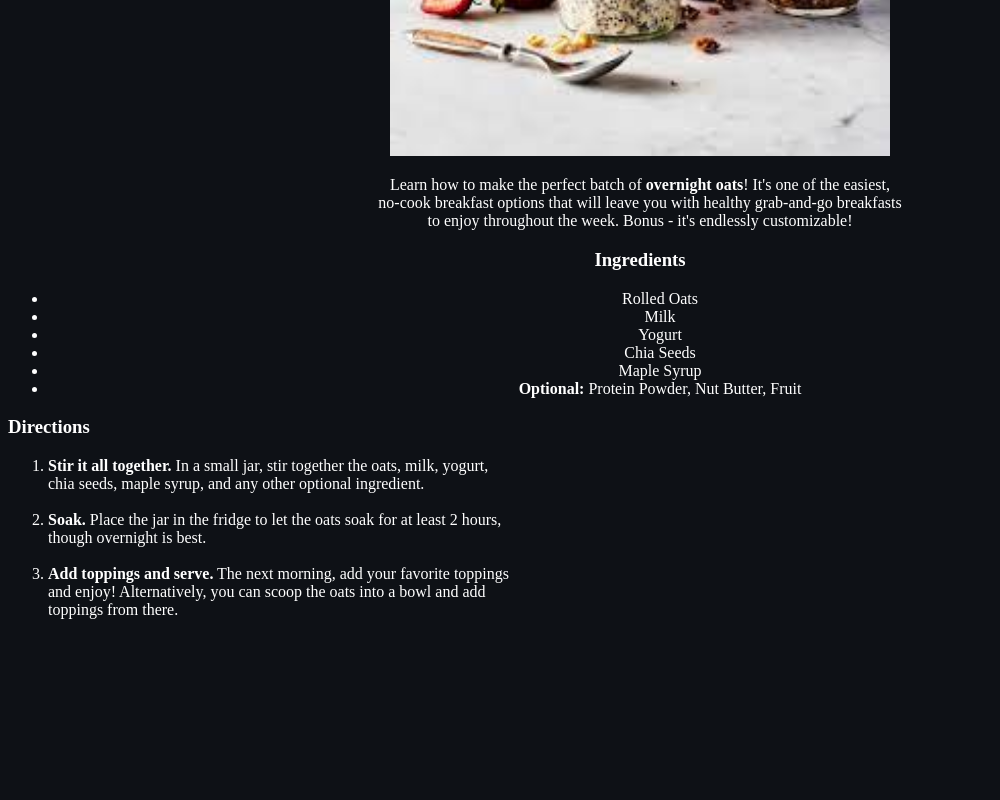
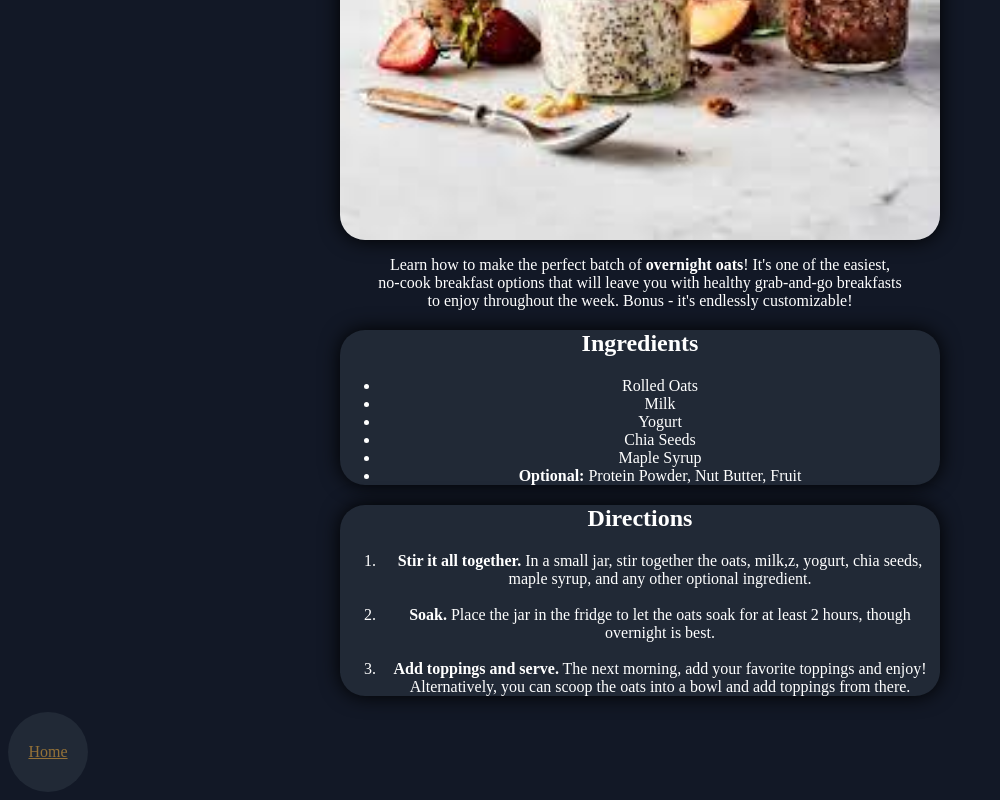
Before and after one commit to sstoj1/odin-recipes, a plain HTML site: page recipes/overnight-oats.html in a window 1280 px wide. Shown: the part 344-1144 px from the top of the page, without its empty margins (0-1000 px from the left). Before the commit the page ends 979 px from the top, so only its background shows below. Drawn offline with Linux system fonts and the light colour scheme.

Commit message:
finish style for all pages

```diff
--- a/recipes/overnight-oats.html
+++ b/recipes/overnight-oats.html
@@ -9,20 +9,18 @@
     </head>
 
     <body>
-        <div>
         <h1>Overnight Oats</h1>
         <!--Image of Overnight Oats-->
-            <img src="../images/OvernightOats.jpg" width="500" alt="
+        <img class="block" src="../images/OvernightOats.jpg" width="500" alt="
         Picture of Overnight Oats">
-
          <!--Description-->
          <p>Learn how to make the perfect batch of <strong>overnight oats</strong>! It's
             one of the easiest,<br> no-cook breakfast options that will leave
             you with healthy grab-and-go breakfasts<br> to enjoy throughout the week.
             Bonus - it's endlessly customizable!</p>
-
+        <div class="block">
         <!--Ingredients Needed-->
-            <h3>Ingredients</h3>
+            <h2>Ingredients</h3>
             <ul>
                 <li>Rolled Oats</li>
                 <li>Milk</li>
@@ -33,20 +31,21 @@
             </ul>
         </div>
         <!--How to make Overnight Oats-->
-        <h3>Directions</h3>
-        <ol class="Directions">
+        <div class="block">
+            <h2>Directions</h3>
+            <ol>
                 <li><strong>Stir it all together.</strong> In a small jar, stir
-                together the oats, milk, yogurt,<br> chia seeds, maple syrup, and
+                    together the oats, milk,z, yogurt, chia seeds, maple syrup, and
                     any other optional ingredient.</li>
                 <br>
                 <li><strong>Soak.</strong> Place the jar in the fridge to let
-                the oats soak for at least 2 hours,<br> though overnight is best.</li>
+                    the oats soak for at least 2 hours, though overnight is best.</li>
                 <br>
                 <li><strong>Add toppings and serve.</strong> The next morning, add your favorite
-                toppings<br> and enjoy! Alternatively, you can scoop the oats into a bowl
-                and add<br> toppings from there.</li>
+                    toppings and enjoy! Alternatively, you can scoop the oats into a bowl
+                    and add toppings from there.</li>
             </ol>
-
-
+        </div>
+        <a class="button home" href="../index.html">Home</a>
     </body>
 </html>
--- a/styles.css
+++ b/styles.css
@@ -1,18 +1,36 @@
-div {
+body {
     color: white;
-
+    background-color: rgb(18 24 38);
+    font-family: 'Times New Roman', Times, serif;
+}
+h1 {
     text-align: center;
 }
-body {
-    background-color: rgb(14 17 22);
-    color: white;
+
+.block {
+    background-color: rgb(33 41 54);
+    display: block;
+    margin: auto;
+    border-radius: 25px;
+    width : min(600px);
+    box-shadow: 0px 0px 20px rgba(0,0,0.479);
+    text-align: center;
 }
 
 .button {
-    color: white;
+    color: rgb(149 114 56);
 }
 
-.directions {
-    color: white;
+.button.home {
+    color: rgb(149 114 56);
+    background-color: rgb(33 41 54);
+    display: inline-block;
+    border-radius: 100%;
+    width: 80px;
+    line-height: 80px;
+    text-align: center;
+}
 
+p {
+    text-align: center;
 }
```
Also changed, not shown: index.html (+9 -7 lines), recipes/greek-chicken.html (+9 -7 lines), recipes/sweet-potato-toast.html (+9 -7 lines). Lines whose indentation alone changed are shown as unchanged.
